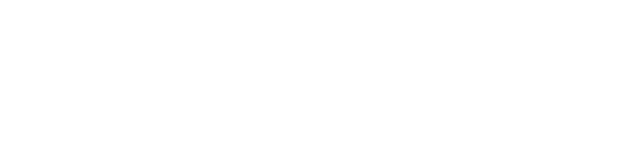
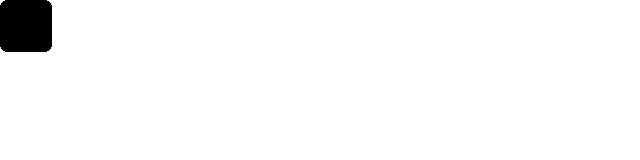
Before and after one commit to Kitanga/js13k2018, a plain HTML site: page public/index.html in a window 1280 px wide. Shown: the whole page, without its empty margins (0-640 px from the left). Drawn offline with Linux system fonts and the light colour scheme.

Commit message:
Finished renderer

```diff
--- a/public/index.html
+++ b/public/index.html
@@ -1,30 +1,40 @@
 <!DOCTYPE html>
 <html lang="en">
+
 <head>
     <meta charset="UTF-8">
     <meta name="viewport" content="width=device-width, initial-scale=1.0">
     <meta http-equiv="X-UA-Compatible" content="ie=edge">
     <title>JS13k2018</title>
     <style>
-        html, body {
+        html {
+            width: 100%;
+            height: 100%;
+        }
+
+        body {
             width: 100%;
             height: 100%;
             padding: 0;
             margin: 0;
+            overflow: hidden;
         }
+
         #game {
             width: 100%;
             height: 100%;
-            display: flex;
+            /* display: flex;
             align-items: center;
-            justify-content: center;
+            justify-content: center; */
         }
+
         canvas {
             image-rendering: crisp-edges;
             image-rendering: pixelated;
         }
     </style>
 </head>
+
 <body>
     <!-- Container for canvas -->
     <div id="game"></div>
@@ -33,6 +43,8 @@
     <script src="js/util.js"></script>
     <script src="js/renderer.js"></script>
     <script src="js/logic.js"></script>
+    <script src="js/player.js"></script>
     <script src="js/main.js"></script>
 </body>
+
 </html>
--- a/public/js/logic.js
+++ b/public/js/logic.js
@@ -1,2 +1,39 @@
 // Use ES5, no ES6
 'use strict';
+
+var mouse_x = 0;
+var mouse_y = 0;
+
+window.onload = function() {
+    /* canvas_offsetTop = canvas.offsetTop; */
+    /* canvas_offsetLeft = canvas.offsetLeft; */
+};
+
+/** @type {function(Event)} */
+canvas.onclick = function(event) {
+    // Get the current mouse position
+    mouse_x = event.pageX/* - canvas_offsetLeft */;
+    mouse_y = event.pageY/* - canvas_offsetTop */;
+
+    // Tell the renderer that the player should start being rendered and that the player should also move towards the last mouse click
+    player_shouldRender = true;
+    player_shouldTrack = true;
+};
+
+/**
+ * Updates game objects
+ *
+ * @param {number} dt Delta time
+ */
+function Thoran_update(dt) {
+    player_update(dt);
+}
+
+/**
+ * Renders game objects
+ *
+ * @param {number} dt Delta time
+ */
+function Thoran_render(dt) {
+    player_render(dt);
+}
--- a/public/js/main.js
+++ b/public/js/main.js
@@ -13,16 +13,19 @@ function loop() {
     while (_dt < _step) {
         //
         _dt = _dt - _step;
-        update(_step);
+        Thoran_update(_step);
     }
 
-    render(_dt);
+    Thoran_render(_dt);
 
     requestAnimationFrame(loop);
 }
 
-function update(dt) {}
+function startGame() {
+    // Getting the screen we'll draw to
+    player_screen = canvas;
+    player_screenCtx = player_screen.getContext('2d');
+    requestAnimationFrame(loop);
+}
 
-function render(dt) {}
-
-function startGame() {}
+startGame();
--- /dev/null
+++ b/public/js/player.js
@@ -0,0 +1,32 @@
+// ES5 only
+'use strict';
+
+// Player properties starting with position and dimension
+var player_x = 0;
+var player_y = 0;
+var player_width = 52;
+var player_height = 52;
+var player_shouldRender = true;
+var player_screen = document.createElement('canvas');
+var player_screenCtx = player_screen.getContext('2d');
+var player_shouldTrack = false;
+var player_track_x = 0;
+var player_track_y = 0;
+var player_texture = util_createCanvas(player_width, player_height, function (cx) {
+    Thoran_plotRoundedRect(cx, {
+        borderRadius: 7,
+        shouldFill: true
+    });
+});
+var player_textureCtx = player_texture.getContext('2d');
+
+// Player methods
+function player_update(dt) {
+
+}
+
+function player_render(dt) {
+    if (player_shouldRender) {
+        player_screenCtx.drawImage(player_texture, player_x, player_y);
+    }
+}
--- a/public/js/renderer.js
+++ b/public/js/renderer.js
@@ -1,6 +1,5 @@
 // Use ES5, no ES6
 'use strict';
-
 
 // Bresenham functions
 /**
@@ -148,7 +147,7 @@ function Thoran_plotCircle(ctx, options) {
                     break;
                 case 2:
                     Thoran_plotLine(ctx, xm - y, ym - x, width - Math.round(width / 2), ym - x);
-                    console.log('fill', xm - y, ym - x, width - (xm - y), ym - x);
+                    // console.log('fill', xm - y, ym - x, width - (xm - y), ym - x);
                     break;
                 case 3:
                     Thoran_plotLine(ctx, xm + x, ym - y, width - Math.round(width / 2), ym - y);
@@ -206,7 +205,7 @@ function Thoran_plotRectangle(ctx, options) {
     var x = typeof options.x === 'undefined' ? 0 : options.x;
     var y = typeof options.y === 'undefined' ? 0 : options.y;
 
-    console.log(arguments);
+    // console.log(arguments);
 
     ctx.fillStyle = options.color || 'black';
 
@@ -334,10 +333,12 @@ function Thoran_plotRoundedRect(ctx, options) {
 
 // Canvas related stuffs
 
-/** @constant {number} */
 var WIDTH = window.innerWidth;
-/** @constant {number} */
 var HEIGHT = window.innerHeight;
 
 var canvas = util_createCanvas(WIDTH, HEIGHT);
 var ctx = canvas.getContext('2d');
+
+// Add to DOM
+var container = util_getEle('#game');
+container.appendChild(canvas);
--- a/public/js/util.js
+++ b/public/js/util.js
@@ -46,11 +46,12 @@ function util_createElement(tag, attributes) {
  * @param {number} width The width of the canvas
  * @param {number} height The height of the canvas
  * @param {function(CanvasRenderingContext2D)} callback The callback fired upon canvas creation
+ * @returns {HTMLCanvasElement}
  */
 function util_createCanvas(width, height, callback) {
     var _obj = {};
-    _obj.width = width;
-    _obj.height = height;
+    _obj.width = width || 0;
+    _obj.height = height || 0;
 
     var canvas = util_createElement('canvas', _obj);
     callback ? callback(canvas.getContext('2d')) : '';
```
Also changed, not shown: 3 other files.
